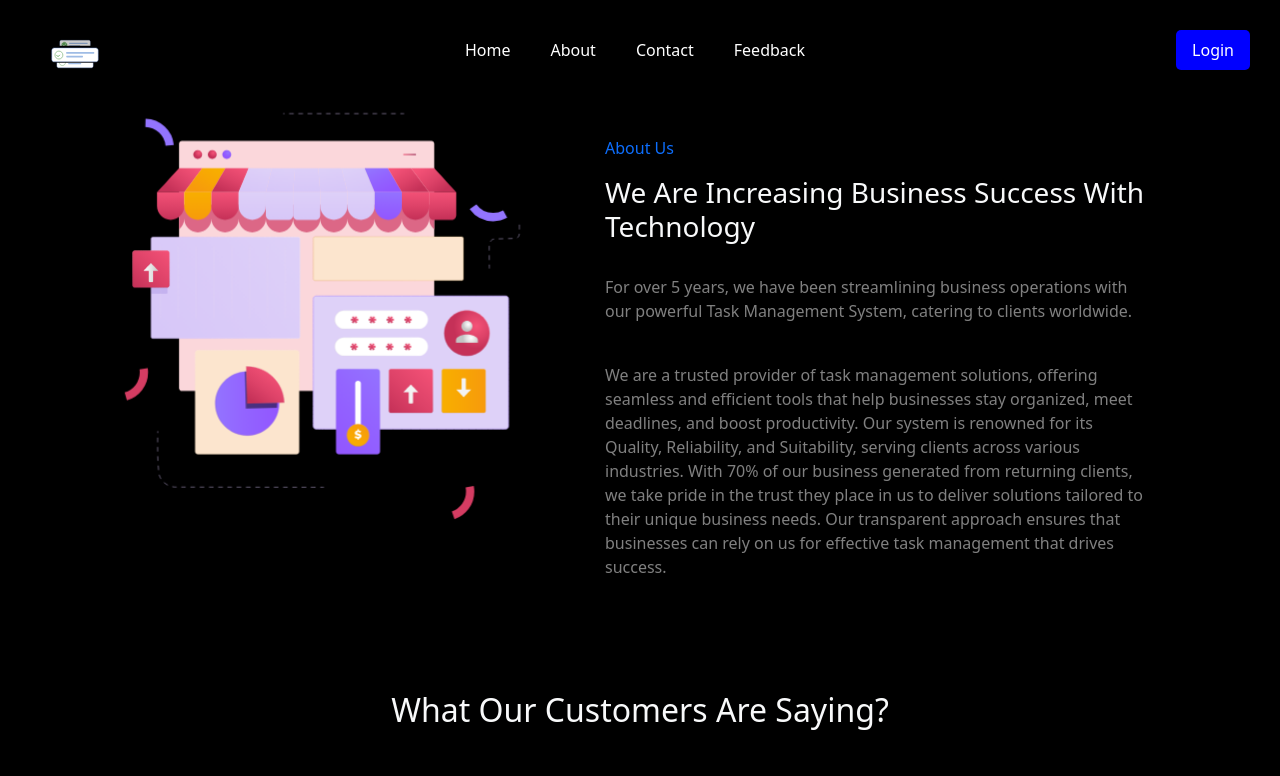
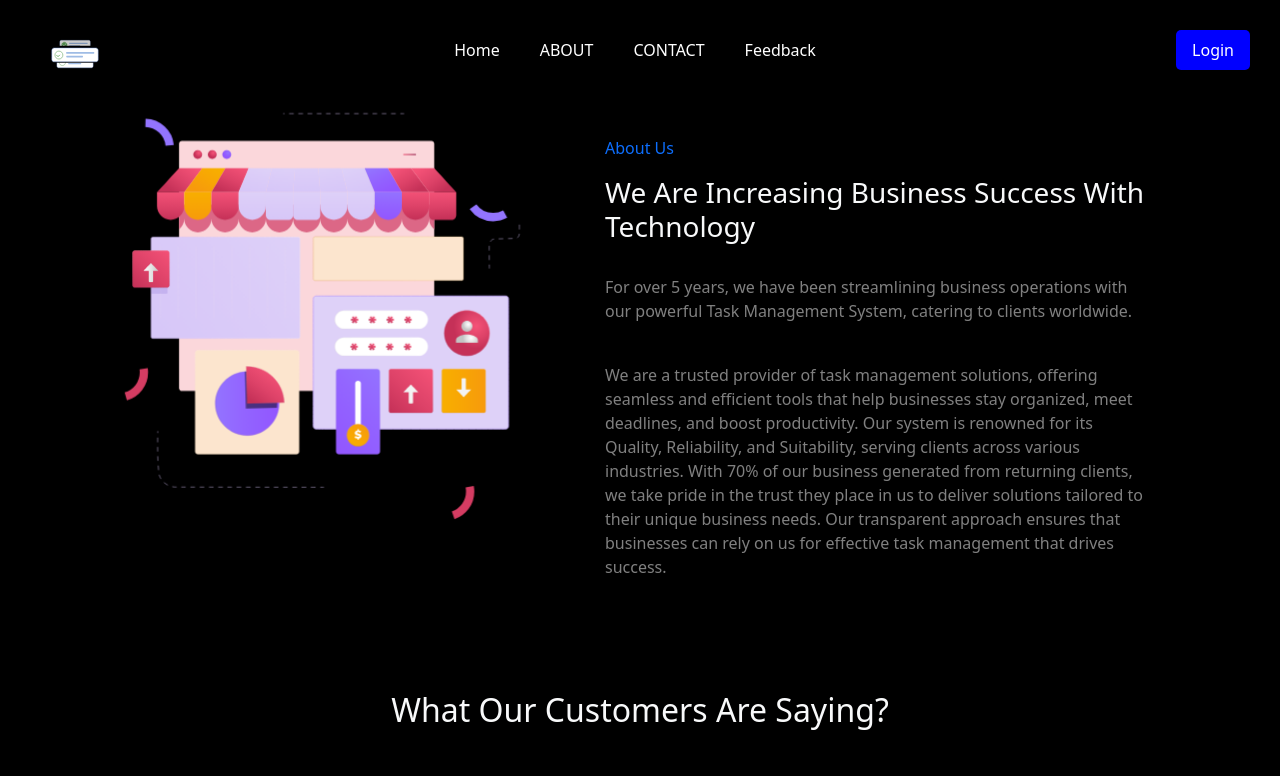
Before and after one commit to Manav-Godhani/task-management-system, a React (Create React App) app in the folder frontend/: page /about in a window 1280 px wide. Shown: the top 776 px of the page. Built offline with nearby package versions, Linux system fonts and the light colour scheme; grey boxes are pictures that could not be loaded.

Commit message:
Hello Navbar update

```diff
--- a/frontend/src/component/Navebar.js
+++ b/frontend/src/component/Navebar.js
@@ -149,7 +149,7 @@ const Navbar = () => {
           onMouseLeave={(e) => (e.target.style.color = styles.navbarLink.color)}
           to="/About"
         >
-          About
+          ABOUT
         </Link>
         <Link
           to="/contact"
@@ -157,7 +157,7 @@ const Navbar = () => {
           onMouseEnter={(e) => (e.target.style.color = styles.navbarLinkHover.color)}
           onMouseLeave={(e) => (e.target.style.color = styles.navbarLink.color)}
         >
-          Contact
+          CONTACT
         </Link>
 
         <Link
```
